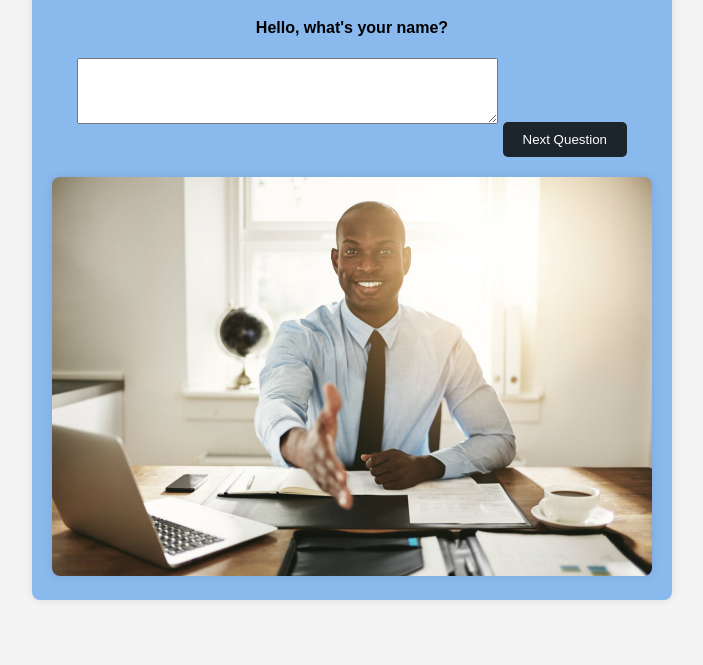
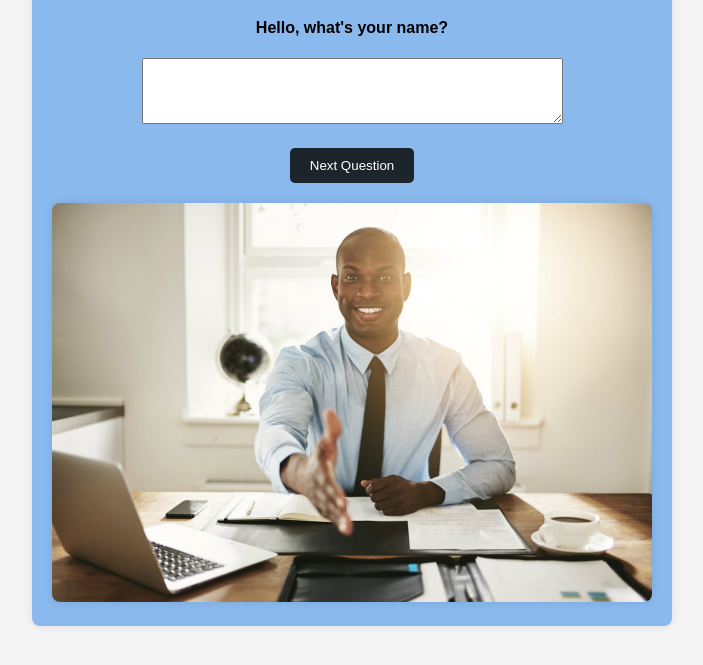
Before and after one commit to s3942372/CCS_A3, a plain HTML site: page public/index.html in a window 1280 px wide. Shown: the part 131-796 px from the top of the page, without its empty margins (288-991 px from the left). Drawn offline with Linux system fonts and the light colour scheme.

Commit message:
Update index.html

```diff
--- a/public/index.html
+++ b/public/index.html
@@ -24,7 +24,7 @@
 
             </div>
 
-            <textarea class="answer" id="answer" rows="4" cols="50" contenteditable></textarea>
+            <textarea class="answer" id="answer" rows="4" cols="50" contenteditable></textarea><br>
 
             <button onclick="nextQuestion()">Next Question</button>
 
```
